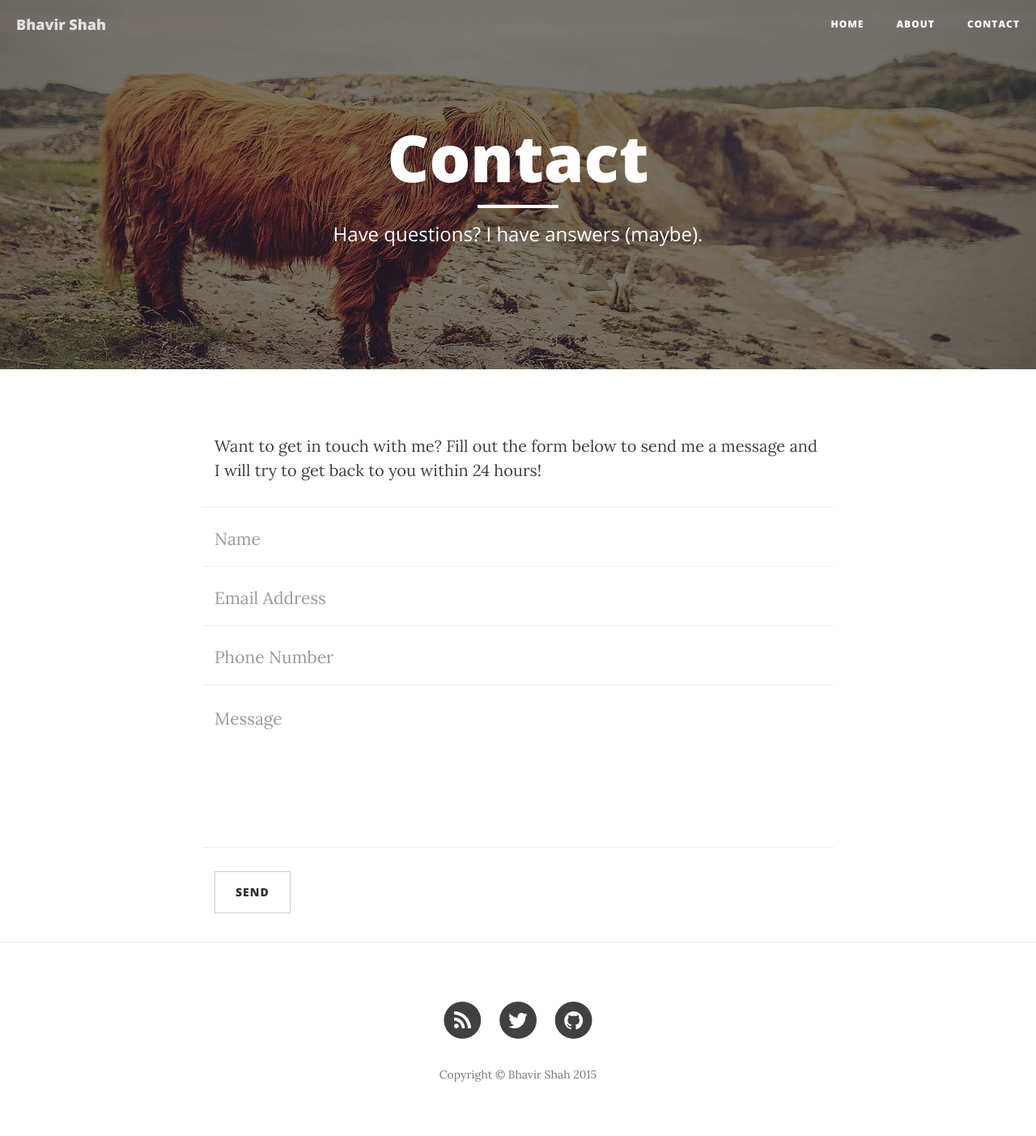
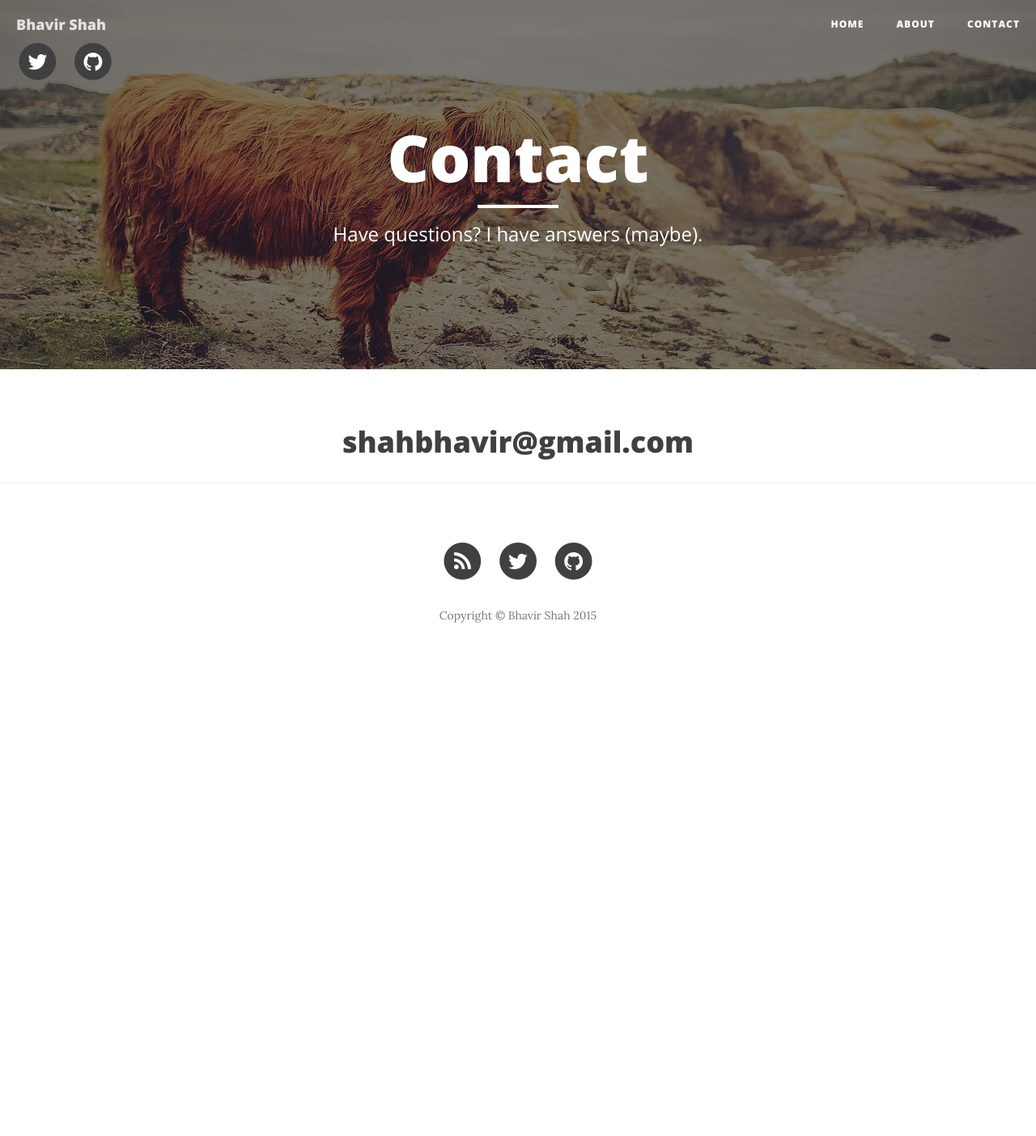
Before and after one commit to shahbhavir/shahbhavir.github.io, a Jekyll site: the page built from contact.html, in a window 1280 px wide. Shown: the whole page at 81% size. Built offline with Jekyll 4.4.1, drawn with Linux system fonts in a browser that asks for light colours; nearby versions of some CDN libraries; after the commit the page ends 900 px from its top, so only the background shows below that.

Commit message:
removed contact form and provided email id

```diff
--- a/_includes/nav.html
+++ b/_includes/nav.html
@@ -10,6 +10,28 @@
                 <span class="icon-bar"></span>
             </button>
             <a class="navbar-brand" href="{{ site.baseurl }}/">{{ site.title }}</a>
+            <ul class="list-inline text-center">
+                {% if site.twitter_username %}
+                <li>
+                    <a href="https://twitter.com/{{ site.twitter_username }}">
+                        <span class="fa-stack fa-lg">
+                            <i class="fa fa-circle fa-stack-2x"></i>
+                            <i class="fa fa-twitter fa-stack-1x fa-inverse"></i>
+                        </span>
+                    </a>
+                </li>
+                {% endif %}
+                {% if site.github_username %}
+                <li>
+                    <a href="https://github.com/{{ site.github_username }}">
+                        <span class="fa-stack fa-lg">
+                            <i class="fa fa-circle fa-stack-2x"></i>
+                            <i class="fa fa-github fa-stack-1x fa-inverse"></i>
+                        </span>
+                    </a>
+                </li>
+                {% endif %}
+            </ul>
         </div>
 
         <!-- Collect the nav links, forms, and other content for toggling -->
--- a/about.html
+++ b/about.html
@@ -5,7 +5,7 @@ description: "This is what I do."
 header-img: "img/about-bg.jpg"
 ---
 
-<p>Lorem ipsum dolor sit amet, consectetur adipisicing elit. Saepe nostrum ullam eveniet pariatur voluptates odit, fuga atque ea nobis sit soluta odio, adipisci quas excepturi maxime quae totam ducimus consectetur?</p>
+<p>I am a Software Developer at Housing.com</p>
 
 <p>Lorem ipsum dolor sit amet, consectetur adipisicing elit. Eius praesentium recusandae illo eaque architecto error, repellendus iusto reprehenderit, doloribus, minus sunt. Numquam at quae voluptatum in officia voluptas voluptatibus, minus!</p>
 
--- a/contact.html
+++ b/contact.html
@@ -5,44 +5,4 @@ description: "Have questions? I have answers (maybe)."
 header-img: "img/contact-bg.jpg"
 ---
 
-<p>Want to get in touch with me? Fill out the form below to send me a message and I will try to get back to you within 24 hours!</p>
-<!-- Contact Form - Enter your email address on line 19 of the mail/contact_me.php file to make this form work. -->
-<!-- WARNING: Some web hosts do not allow emails to be sent through forms to common mail hosts like Gmail or Yahoo. It's recommended that you use a private domain email address! -->
-<!-- NOTE: To use the contact form, your site must be on a live web host with PHP! The form will not work locally! -->
-<form name="sentMessage" id="contactForm" novalidate>
-    <div class="row control-group">
-        <div class="form-group col-xs-12 floating-label-form-group controls">
-            <label>Name</label>
-            <input type="text" class="form-control" placeholder="Name" id="name" required data-validation-required-message="Please enter your name.">
-            <p class="help-block text-danger"></p>
-        </div>
-    </div>
-    <div class="row control-group">
-        <div class="form-group col-xs-12 floating-label-form-group controls">
-            <label>Email Address</label>
-            <input type="email" class="form-control" placeholder="Email Address" id="email" required data-validation-required-message="Please enter your email address.">
-            <p class="help-block text-danger"></p>
-        </div>
-    </div>
-    <div class="row control-group">
-        <div class="form-group col-xs-12 floating-label-form-group controls">
-            <label>Phone Number</label>
-            <input type="tel" class="form-control" placeholder="Phone Number" id="phone" required data-validation-required-message="Please enter your phone number.">
-            <p class="help-block text-danger"></p>
-        </div>
-    </div>
-    <div class="row control-group">
-        <div class="form-group col-xs-12 floating-label-form-group controls">
-            <label>Message</label>
-            <textarea rows="5" class="form-control" placeholder="Message" id="message" required data-validation-required-message="Please enter a message."></textarea>
-            <p class="help-block text-danger"></p>
-        </div>
-    </div>
-    <br>
-    <div id="success"></div>
-    <div class="row">
-        <div class="form-group col-xs-12">
-            <button type="submit" class="btn btn-default">Send</button>
-        </div>
-    </div>
-</form>
+<h1 class="text-center"><a href="mailto:shahbhavir@gmail.com">shahbhavir@gmail.com</a></h1>
```
Also changed, not shown: Gruntfile.js (+6 -2 lines), package.json (+5 -2 lines).
